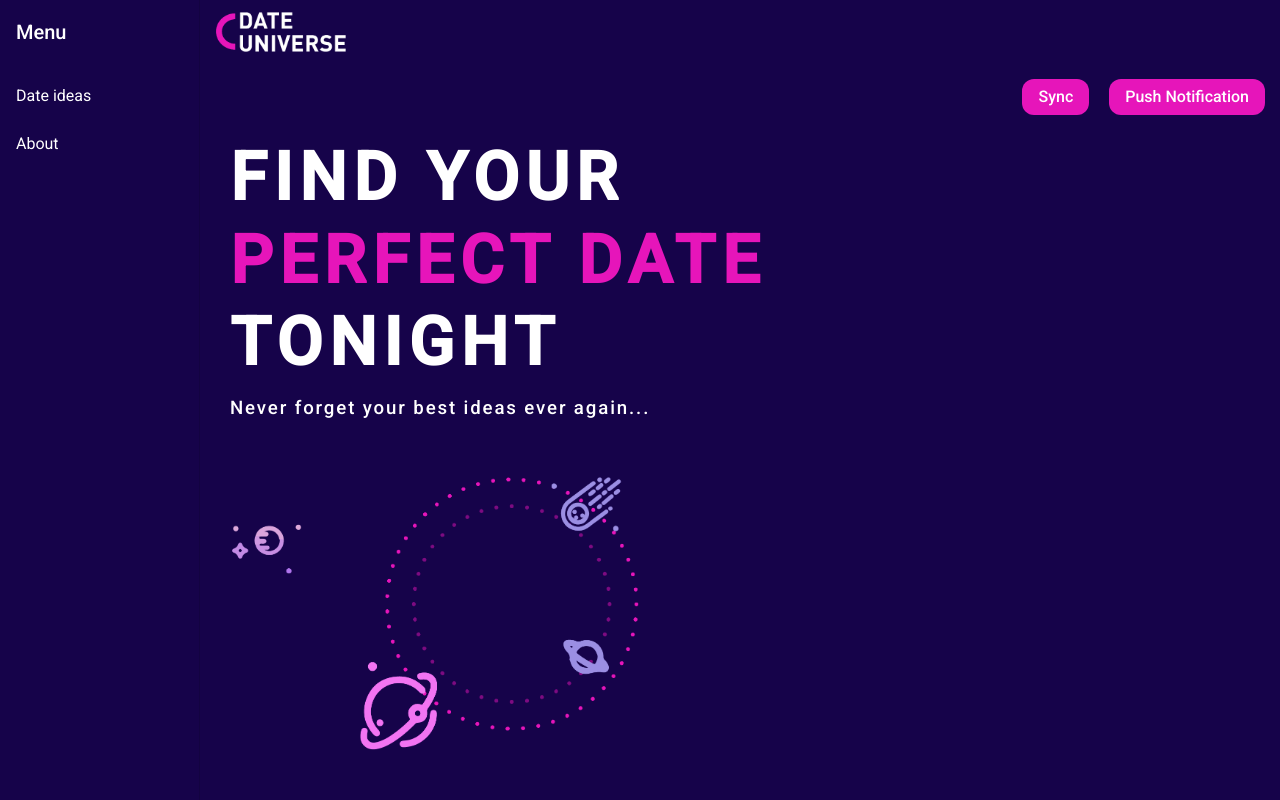
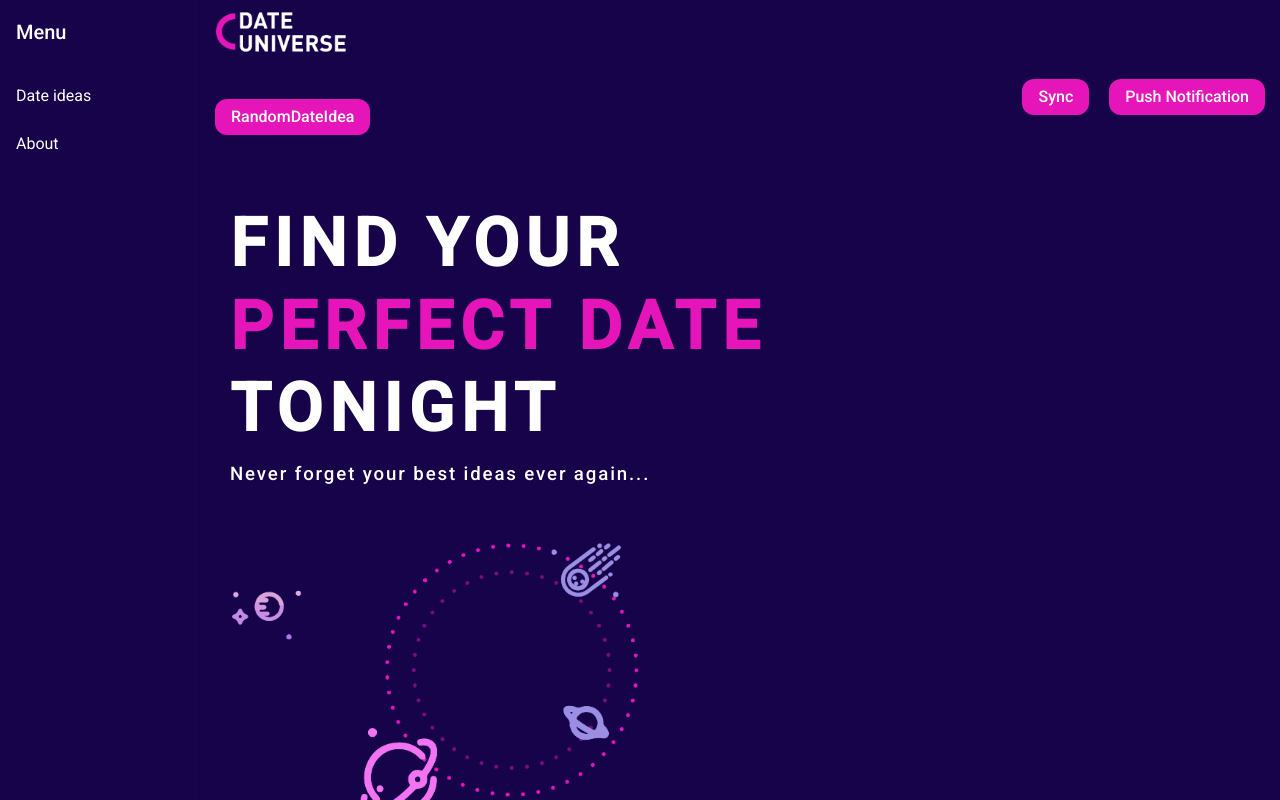
Before and after one commit to BluescreenCreator/PWA_Date_Universe, an Angular app: page / in a window 1280 px wide. Built offline with nearby package versions, Linux system fonts and the light colour scheme.

Commit message:
randomdate

```diff
--- a/src/app/dates/dates.component.html
+++ b/src/app/dates/dates.component.html
@@ -8,6 +8,17 @@
   Sync
 </button>
 <br />
+
+<button
+  class="randomDate"
+  mat-flat-button
+  color="#E615BA"
+  aria-label="CreateRandomDate"
+  (click)="createRandomDate()"
+>
+  RandomDateIdea
+</button>
+<br>
 
 <div class="headings">
   <h1>Find your</h1>
--- a/src/app/dates/dates.component.ts
+++ b/src/app/dates/dates.component.ts
@@ -6,6 +6,12 @@ interface DateCategory {
   value: string;
   viewValue: string;
 }
+
+interface RandomDate {
+  r_title: string;
+  r_category: string;
+}
+
 
 @Component({
   selector: 'app-dates',
@@ -21,6 +27,16 @@ export class DatesComponent implements OnInit {
     { value: 'action', viewValue: 'Action' },
     { value: 'humor', viewValue: 'Humor' },
   ];
+
+
+  randomDate: RandomDate[] = [
+    { r_title: 'test', r_category: 'Romatic' },
+    { r_title: 'test1', r_category: 'Classic' },
+    { r_title: 'test2', r_category: 'Action' },
+    { r_title: 'test3', r_category: 'Humor' },
+  ];
+
+
 
   constructor(private dateService: DateService) {}
 
@@ -51,4 +67,17 @@ export class DatesComponent implements OnInit {
   async loadDates() {
     this.dates = await this.dateService.getAll();
   }
+
+
+
+  async createRandomDate() {
+
+    let randomNumber = 0;
+    randomNumber = Math.floor((Math.random() * 4));
+
+    this.randomDate.values.toString;
+
+    await this.dateService.add('test', 'romatic');
+    await this.loadDates();
+  }
 }
```
